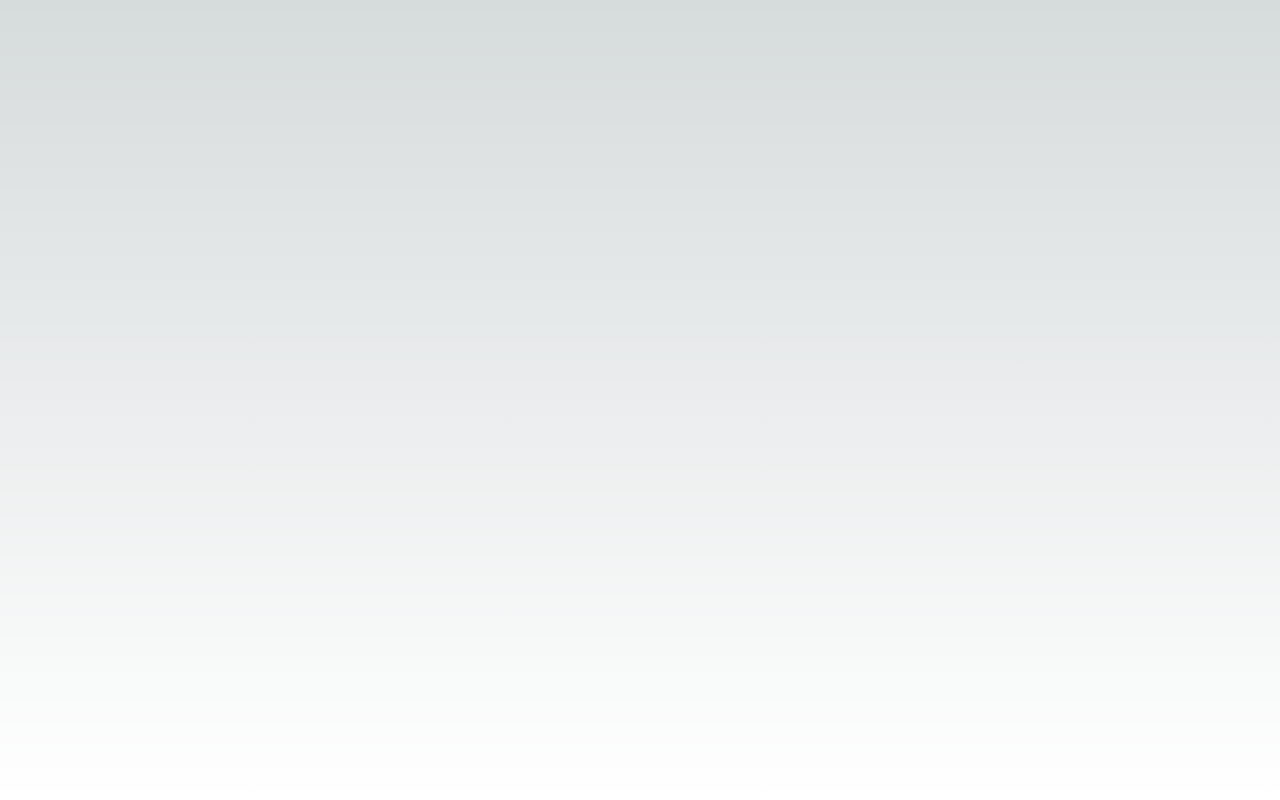
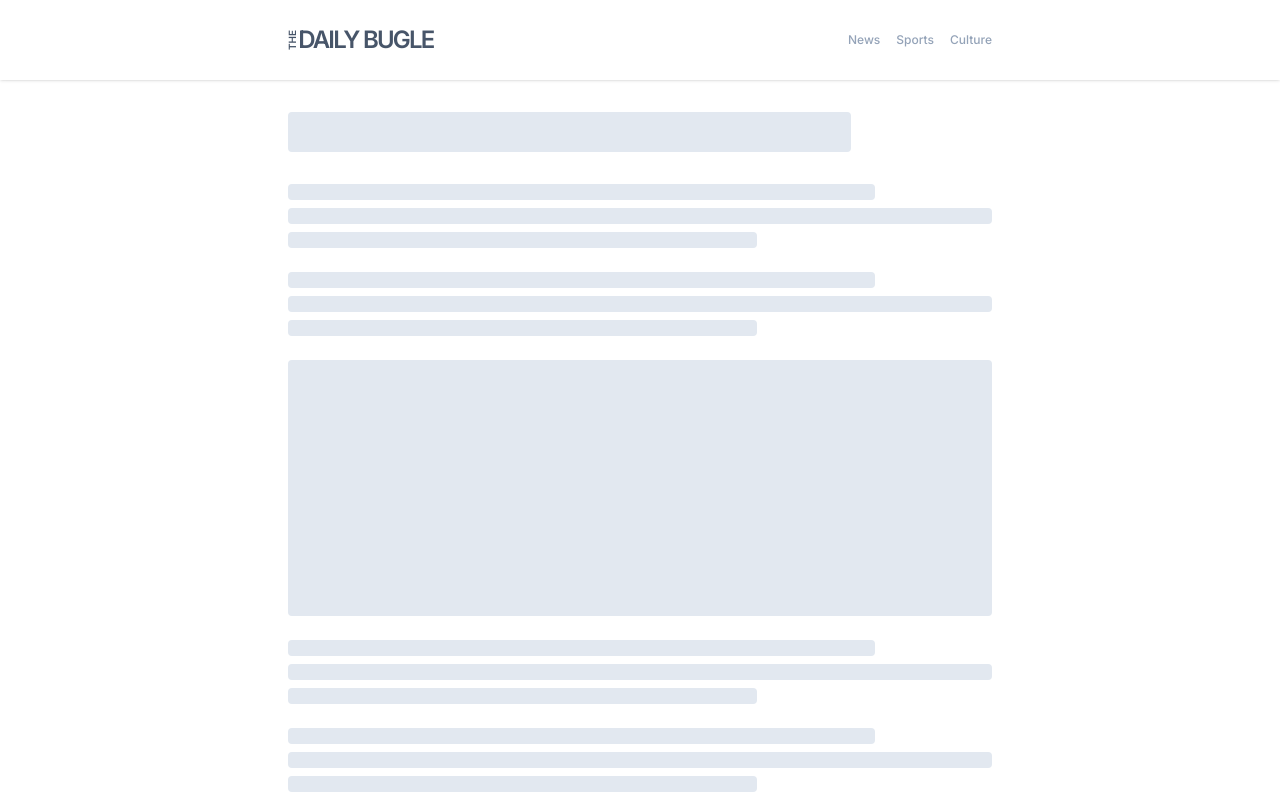
Before and after one commit to midcenturydude7/nextjs-framer-motion-scroll-animation, a Next.js app: page / in a window 1280 px wide. Shown: the top 800 px of the page. Built offline with nearby package versions, Linux system fonts and the light colour scheme.

Commit message:
Set up scaffolding for Header component

```diff
--- /dev/null
+++ b/app/components/Header.jsx
@@ -0,0 +1,66 @@
+"use client";
+import React from "react";
+import { motion, useMotionValue, useScroll } from "framer-motion";
+
+export default function Header() {
+  let { scrollY } = useScroll();
+  let height = useMotionValue(80);
+
+  React.useEffect(() => {
+    return scrollY.onChange((current) => {
+      let previous = scrollY.getPrevious();
+      let diff = current - previous;
+      let newHeight = height.get() - diff;
+
+      height.set(Math.min(Math.max(newHeight, 50), 80));
+    });
+  }, [height, scrollY]);
+
+  return (
+    <div className="mx-auto flex w-full max-w-3xl flex-1 overflow-hidden text-slate-600">
+      <div className="z-0 flex-1 overflow-y-scroll">
+        <motion.header
+          style={{ height }}
+          className="fixed inset-x-0 flex h-20 bg-white shadow"
+        >
+          <div className="mx-auto flex w-full max-w-3xl items-center justify-between px-8">
+            <p className="flex origin-left items-center text-xl font-semibold uppercase">
+              <span className="-ml-1.5 inline-block -rotate-90 text-[10px] leading-[0]">
+                The
+              </span>
+              <span className="-ml-1 text-2xl tracking-[-.075em]">
+                Daily Bugle
+              </span>
+            </p>
+            <nav className="flex space-x-4 text-xs font-medium text-slate-400">
+              <a href="#">News</a>
+              <a href="#">Sports</a>
+              <a href="#">Culture</a>
+            </nav>
+          </div>
+        </motion.header>
+
+        <main className="px-8 pt-28">
+          <h1 className="h-10 w-4/5 rounded bg-slate-200 text-2xl font-bold" />
+          <div className="mt-8 space-y-6">
+            {[...Array(2).keys()].map((i) => (
+              <div key={i} className="space-y-2 text-sm">
+                <p className="h-4 w-5/6 rounded bg-slate-200" />
+                <p className="h-4 rounded bg-slate-200" />
+                <p className="h-4 w-4/6 rounded bg-slate-200" />
+              </div>
+            ))}
+            <div className="h-64 rounded bg-slate-200"></div>
+            {[...Array(90).keys()].map((i) => (
+              <div key={i} className="space-y-2 text-sm">
+                <p className="h-4 w-5/6 rounded bg-slate-200" />
+                <p className="h-4 rounded bg-slate-200" />
+                <p className="h-4 w-4/6 rounded bg-slate-200" />
+              </div>
+            ))}
+          </div>
+        </main>
+      </div>
+    </div>
+  );
+}
--- a/app/page.js
+++ b/app/page.js
@@ -1,7 +1,8 @@
-import Image from "next/image";
-
+import Header from "./components/Header";
 export default function Home() {
   return (
-    <div className="flex min-h-screen flex-col items-center justify-between p-24"></div>
+    <div className="bg-white">
+      <Header />
+    </div>
   );
 }
```
